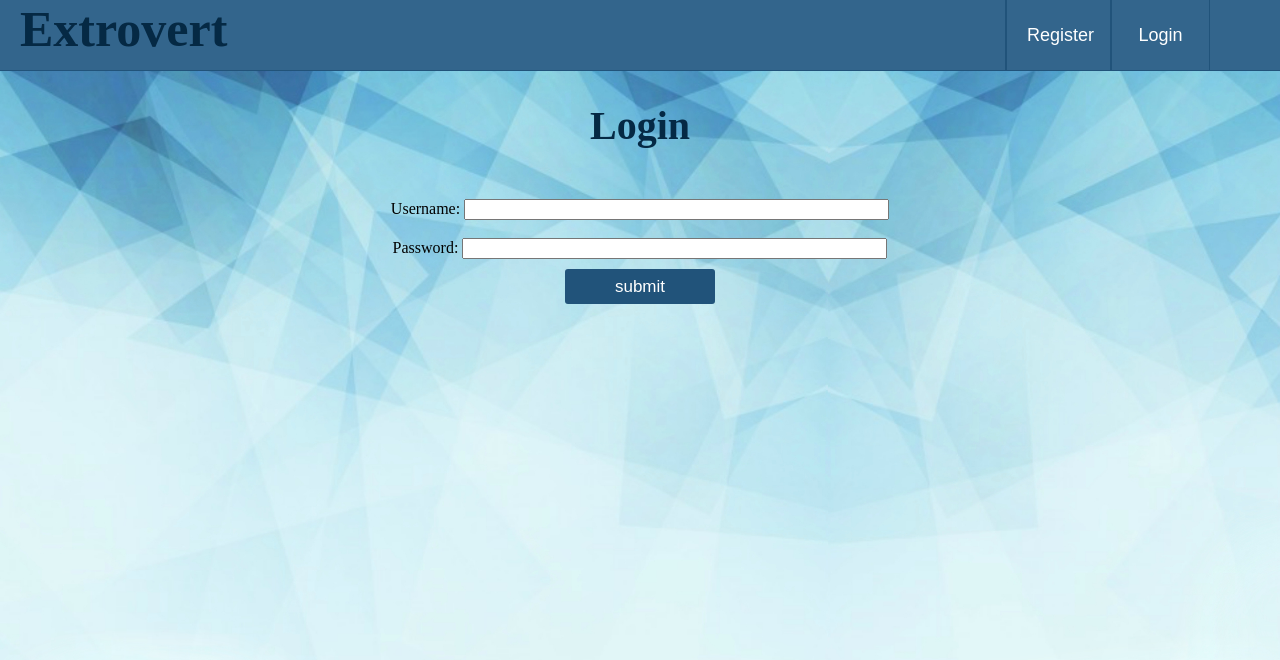
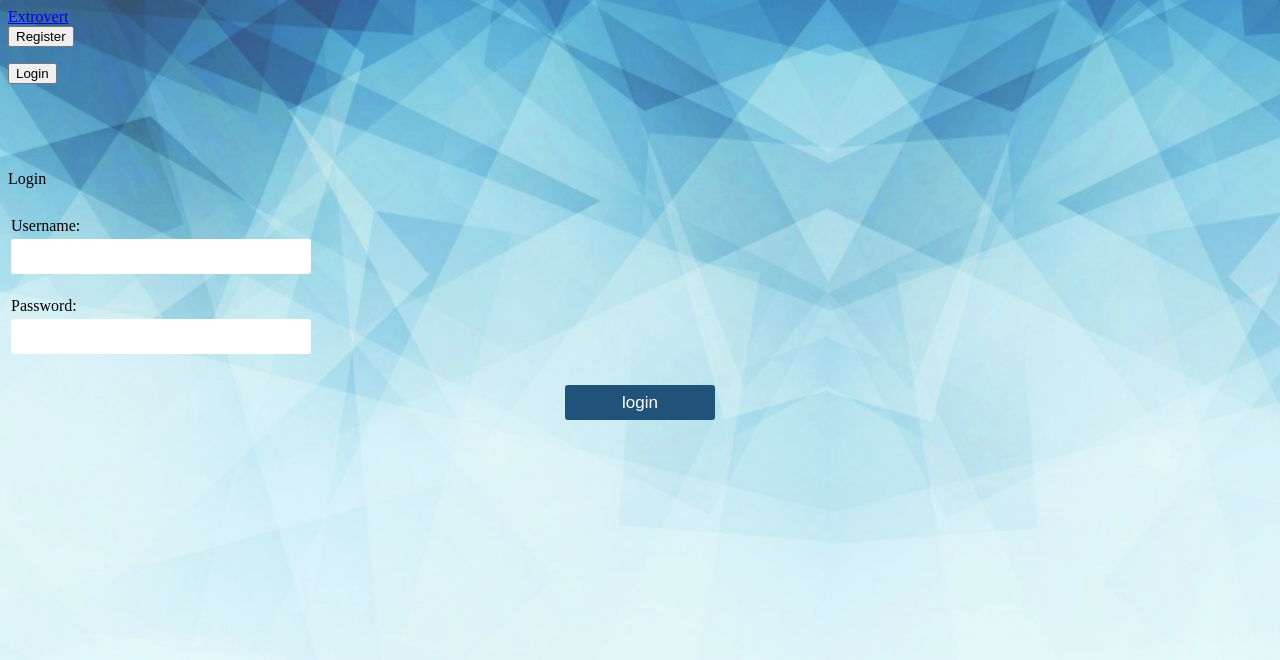
Before and after one commit to HugoSK/Group86TDT4140, a Django app: page /login/ in a window 1280 px wide. Shown: the top 660 px of the page. Run offline with Django 3.2, Linux system fonts and the light colour scheme.

Commit message:
css på login

```diff
--- a/myapp2/login/static/css/style.css
+++ b/myapp2/login/static/css/style.css
@@ -34,13 +34,22 @@ input[type=submit]{
     border: none;
     padding: 5px;
     border-radius: 3px;
-}
+
 #labels{
     font-family: Arial;
     color: #052944;
     font-size: 18px;
 }
 #id_username, #id_email, #id_password1, #id_password2{
+    display: inline-block;
+    width: 300px;
+    height: 35px;
+    font-size: 14px;
+    border: none;
+    padding: 5px;
+    border-radius: 3px;
+}
+#inputfield{
     display: inline-block;
     width: 300px;
     height: 35px;
--- a/myapp2/login/templates/homepage.html
+++ b/myapp2/login/templates/homepage.html
@@ -10,7 +10,7 @@
     <form action="/logout">
         <button class="Login" >Sign out</button>
     </form>
-    <form action="courses">
+    <form action="../course">
         <div style="text-align: center; padding-top:100px;">
             <button class="button">Create course</button>
             <button class="button">Join course</button>
--- a/myapp2/login/templates/login/login.html
+++ b/myapp2/login/templates/login/login.html
@@ -12,14 +12,17 @@
 
             <form id="login_form" method="post" action="/login/">
                 {% csrf_token %}
-                Username: <input type="text" name="username" value="" size="50" />
-                <br /><br>
-                Password: <input type="password" name="password" value="" size="50" />
-                <br />
+                <table>
+                    <tr><td id="labels">Username: </td></tr>
+                    <tr><td id="inputfield"><input type="text" name="username" size="50" style="display: inline-block; width: 300px; height: 35px; font-size: 14px; border: none; padding: 5px; border-radius: 3px;"/></td></tr>
+                    <tr><td id="labels" style="padding-top: 20px;">Password: </td></tr>
+                    <tr><td id="inputfield"><input type="password" name="password" size="50"  style="display: inline-block; width: 300px; height: 35px;font-size: 14px; border: none; padding: 5px; border-radius: 3px;"/></td></tr>
+                </table>
 
-                <input type="submit" value="submit" />
-    </form>
+                <br>
 
-    </body>
+                <input type="submit" value="login" />
+            </form>
+        </body>
     </html>
 {% endblock %}
--- a/myapp2/login/templates/register/success.html
+++ b/myapp2/login/templates/register/success.html
@@ -4,6 +4,4 @@
  Registration Completed Successfully
 {% endblock %}
 {% block content %}
-    Thank you for registering.
-    <a href="/">homepage</a>
 {% endblock %}
```
Also changed, not shown: myapp2/db.sqlite3, myapp2/login/migrations/0006_auto_20170405_1021.py (added).
